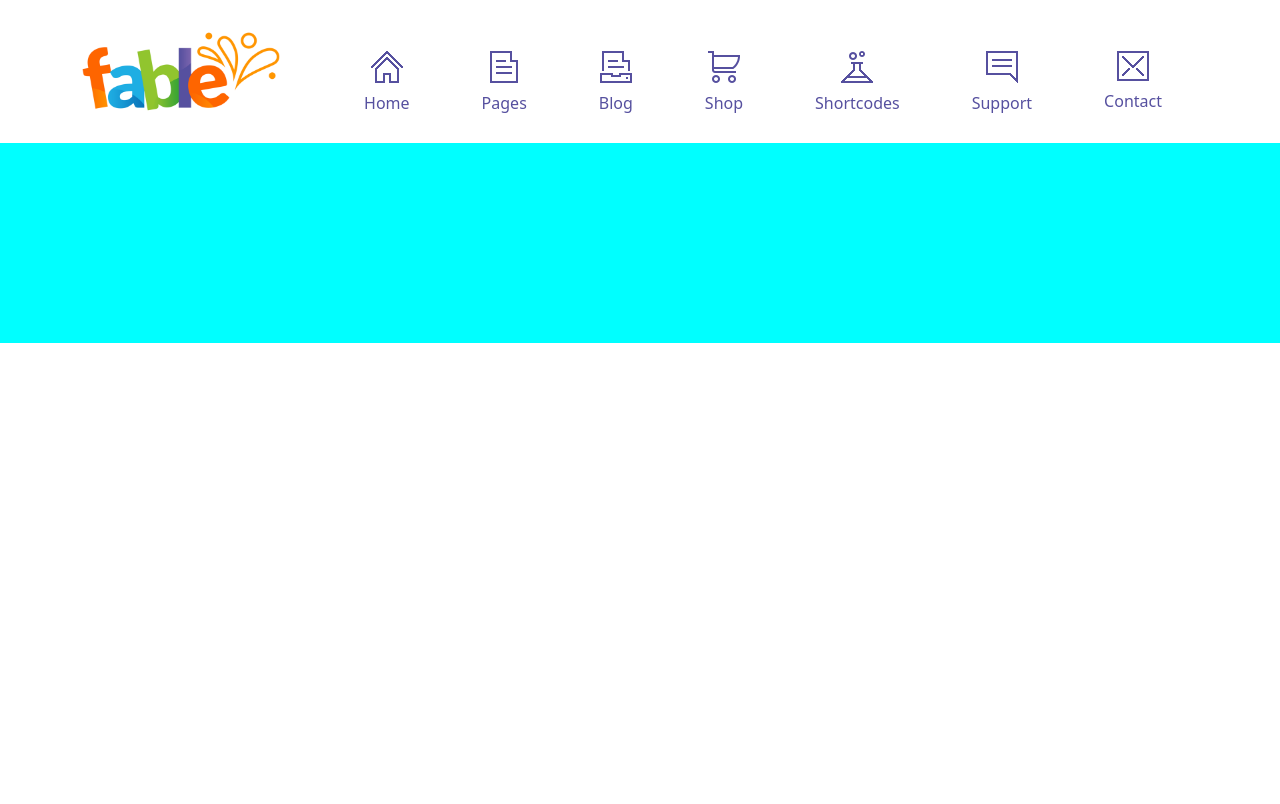
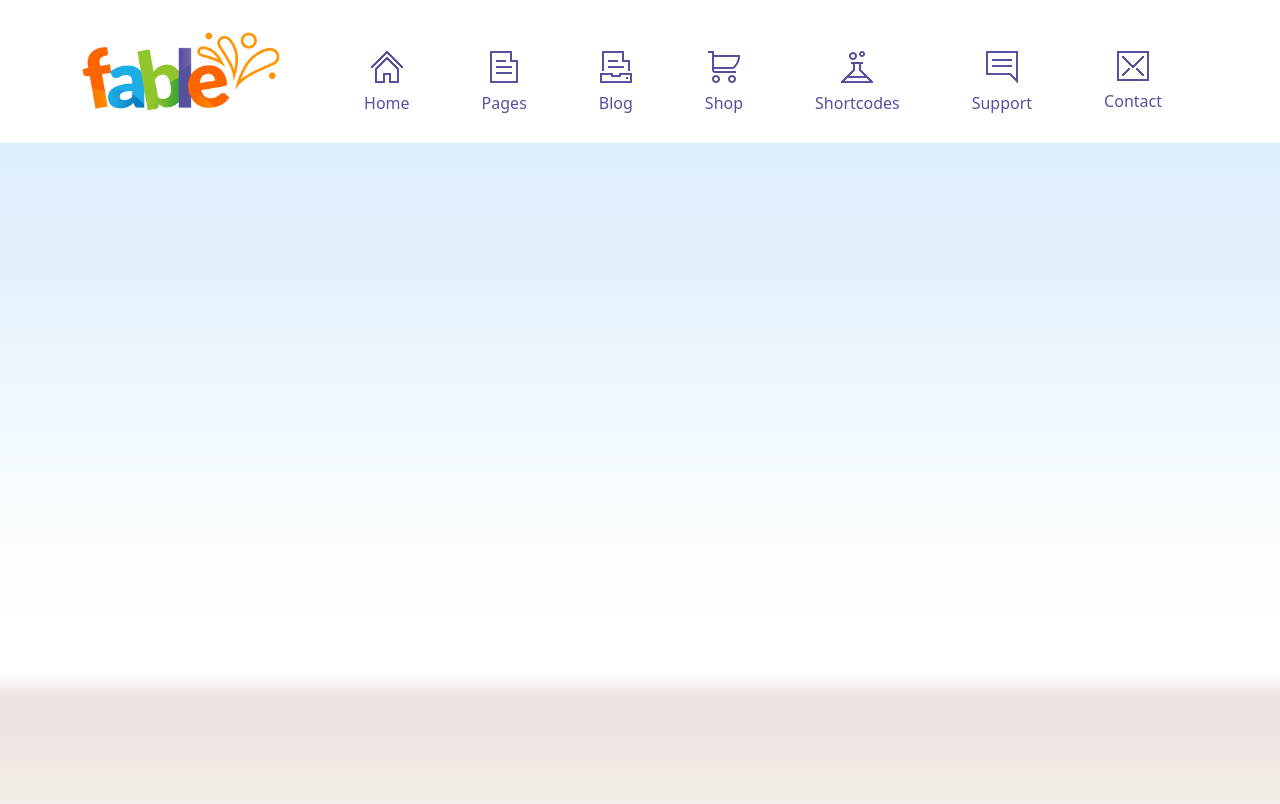
Before and after one commit to MrGaggio/proj-html-vuejs, a Vue app: page / in a window 1280 px wide. Shown: the top 804 px of the page. Built offline with nearby package versions, Linux system fonts and the light colour scheme.

Commit message:
inserito jumbo

```diff
--- a/src/components/Main.vue
+++ b/src/components/Main.vue
@@ -1,5 +1,9 @@
 <template>
-  <div class="main"></div>
+  <main>
+    <div class="jumbo_container container-fluid">
+      <!-- <img class="jumbo" src="../assets/images/slider_slide3_background.png" alt="" /> -->
+    </div>
+  </main>
 </template>
 
 <script>
@@ -9,8 +13,12 @@ export default {
 </script>
 
 <style lang="scss">
-  .main{
-    background-color: aqua;
-    height: 200px;
-  }
+
+.jumbo_container {
+  position: relative;
+  height: 800px;
+  width: 100vh;
+  background-image: url(../assets/images/slider_slide3_background.png);
+  background-size: contain;
+}
 </style>
```
Also changed, not shown: src/components/todos.vue (added, +8 -0 lines).
